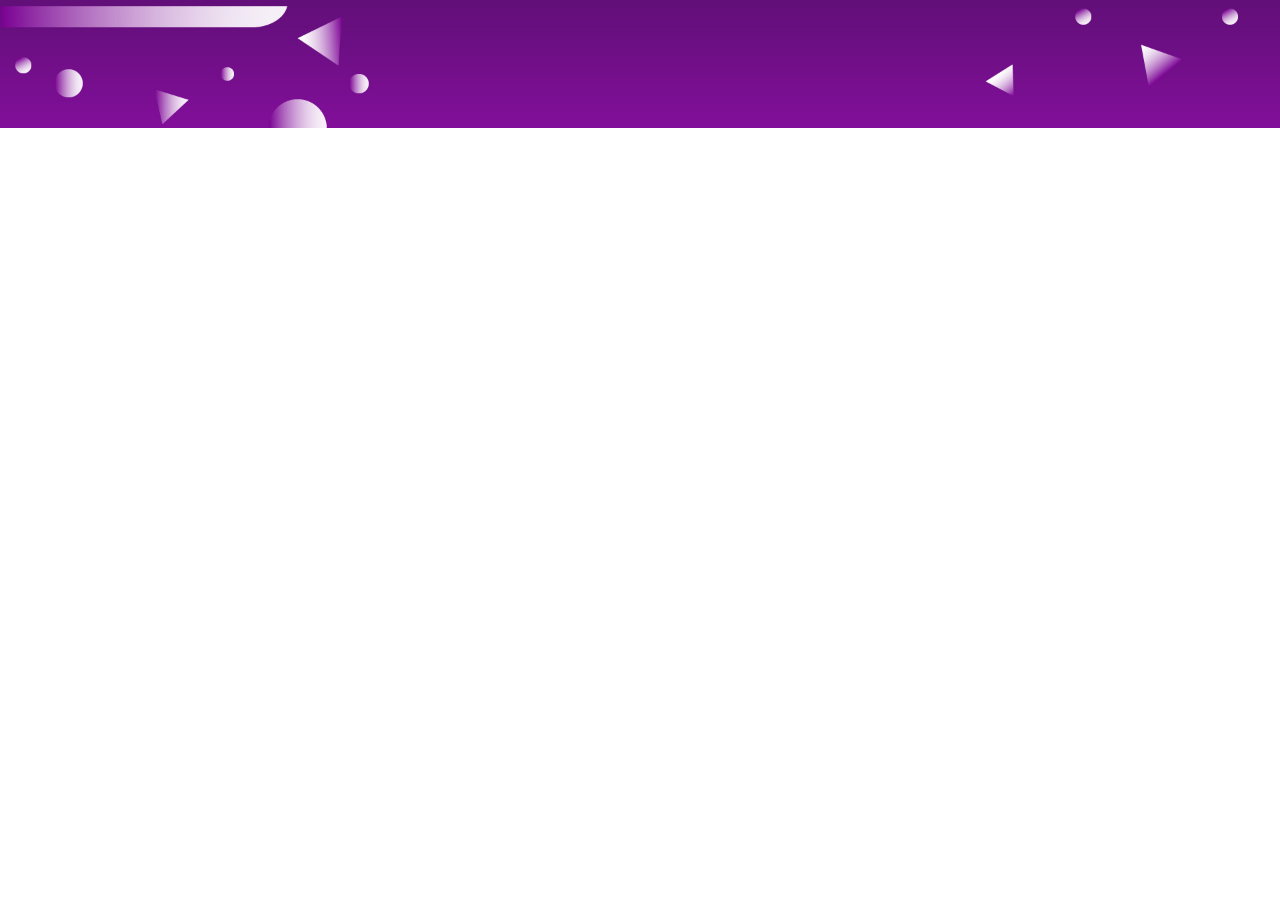
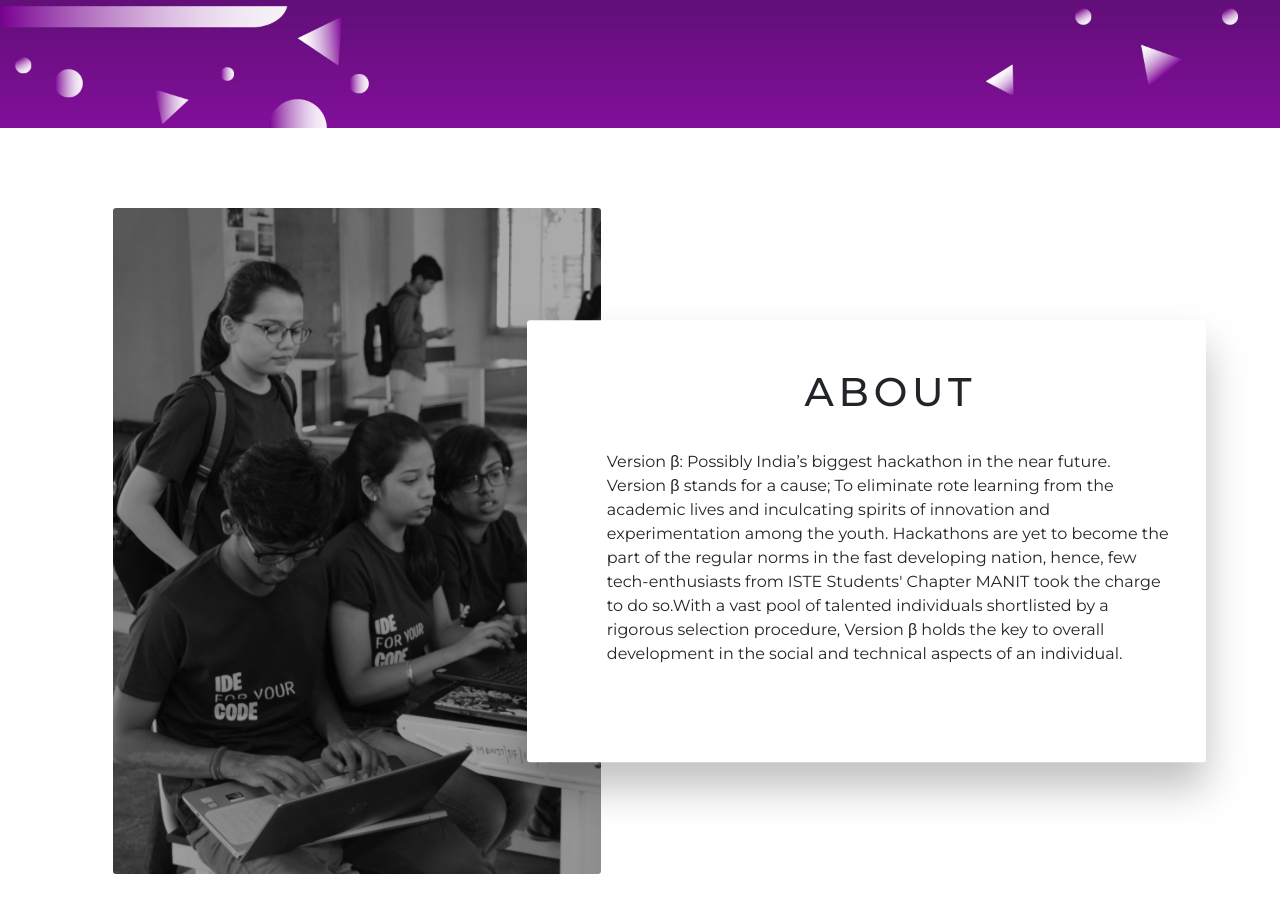
Before and after one commit to faisaljamil25/VersionBeta20, a plain HTML site: page index.html in a window 1280 px wide. Shown: the part 672-1584 px from the top of the page. Before the commit the page ends 800 px from the top, so only its background shows below. Drawn offline with nearby package versions, Linux system fonts and the light colour scheme.

Commit message:
add about section

```diff
--- a/css/style.css
+++ b/css/style.css
@@ -55,6 +55,41 @@
   border-radius: 2rem;
 }
 
+/* About Section */
+
+.about-section {
+  padding: 10vh 0;
+}
+
+.about-text h1 {
+  text-align: center;
+  padding: 1rem;
+  padding-bottom: 1.6rem;
+  letter-spacing: 0.3rem;
+}
+
+/* .about-big {
+  font-size: 3.6rem;
+  font-weight: bolder;
+  letter-spacing: 0.3rem;
+  color: #c55ede;
+  position: absolute;
+  top: 18%;
+  left: 53%;
+  transform: translate(-50%, -50%);
+  z-index: -1;
+} */
+
+@media (max-width: 992px) {
+  .about-section .row .col-md-10 .about-image img {
+    width: 100%;
+  }
+  .about-section .row .col-md-10 .about-text {
+    position: initial;
+    width: initial;
+    height: initial;
+  }
+}
 /* Media Queries */
 /*
   X-Small devices (portrait phones, less than 576px)
@@ -62,6 +97,9 @@
 
   Small devices (landscape phones, 576px and up) */
 @media (min-width: 576px) {
+  /* .about-section .row .col-md-6 .about-text {
+    padding: 1rem;
+  } */
 }
 
 /* Medium devices (tablets, 768px and up) */
@@ -70,6 +108,26 @@
 
 /* Large devices (desktops, 992px and up) */
 @media (min-width: 992px) {
+  .about-section .row .col-md-10 .about-image img {
+    width: 90%;
+    border-radius: 0.2rem;
+  }
+  .about-section .row .col-md-10:last-child {
+    position: relative;
+  }
+
+  .about-section .row .col-md-10 .about-text {
+    position: absolute;
+    top: 50%;
+    transform: translateY(-50%);
+    left: -20%;
+    background: white;
+    border-radius: 0.2rem;
+    text-align: left;
+    padding: 2rem 2rem 5rem 5rem;
+    box-shadow: 0px 25px 42px rgba(0, 0, 0, 0.25);
+    z-index: 1;
+  }
 }
 
 /* X-Large devices (large desktops, 1200px and up) */
--- a/index.html
+++ b/index.html
@@ -10,7 +10,7 @@
 
     <title>Version &beta; | ISTE MANIT</title>
     <link
-      href="https://fonts.googleapis.com/css2?family=Montserrat:wght@400;500&display=swap"
+      href="https://fonts.googleapis.com/css2?family=Montserrat:wght@400;500;700&display=swap"
       rel="stylesheet"
     />
 
@@ -113,7 +113,38 @@
       </section>
       <!-- Hero Section end -->
     </header>
-    <main></main>
+    <main>
+      <section class="about-section">
+        <div class="container text-center">
+          <div class="row justify-content-center">
+            <div class="col-md-10 col-lg-6">
+              <div class="about-image">
+                <img src="./images/reg.JPG" alt="About Image" />
+              </div>
+            </div>
+            <div class="col-md-10 col-lg-6">
+              <div class="about-text">
+                <!-- <h1 class="about-big">ABOUT</h1> -->
+                <h1>ABOUT</h1>
+                <p>
+                  Version β: Possibly India’s biggest hackathon in the near
+                  future. Version β stands for a cause; To eliminate rote
+                  learning from the academic lives and inculcating spirits of
+                  innovation and experimentation among the youth. Hackathons are
+                  yet to become the part of the regular norms in the fast
+                  developing nation, hence, few tech-enthusiasts from ISTE
+                  Students' Chapter MANIT took the charge to do so.With a vast
+                  pool of talented individuals shortlisted by a rigorous
+                  selection procedure, Version β holds the key to overall
+                  development in the social and technical aspects of an
+                  individual.
+                </p>
+              </div>
+            </div>
+          </div>
+        </div>
+      </section>
+    </main>
     <footer></footer>
     <!-- JavaScript -->
     <!-- Popper.js first, then Bootstrap JS -->
@@ -127,5 +158,6 @@
       integrity="sha384-oesi62hOLfzrys4LxRF63OJCXdXDipiYWBnvTl9Y9/TRlw5xlKIEHpNyvvDShgf/"
       crossorigin="anonymous"
     ></script>
+    <script src="./js/app.js"></script>
   </body>
 </html>
```
Also changed, not shown: images/reg.jpg (added).
